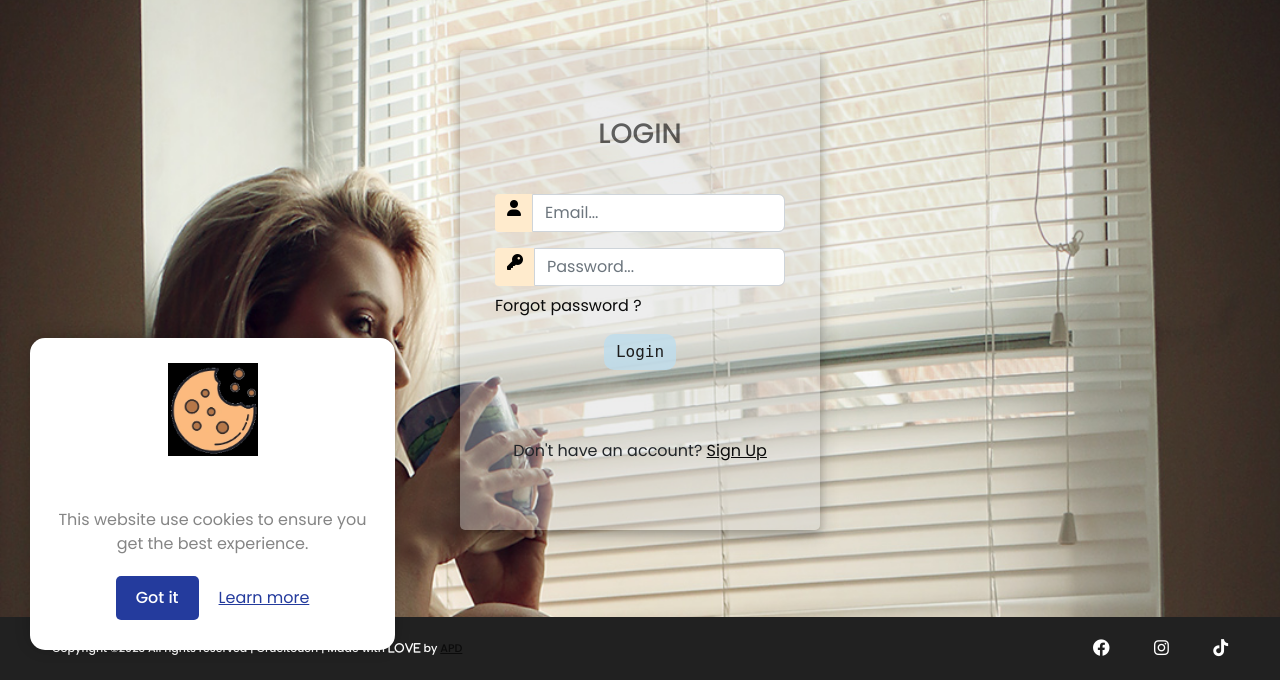
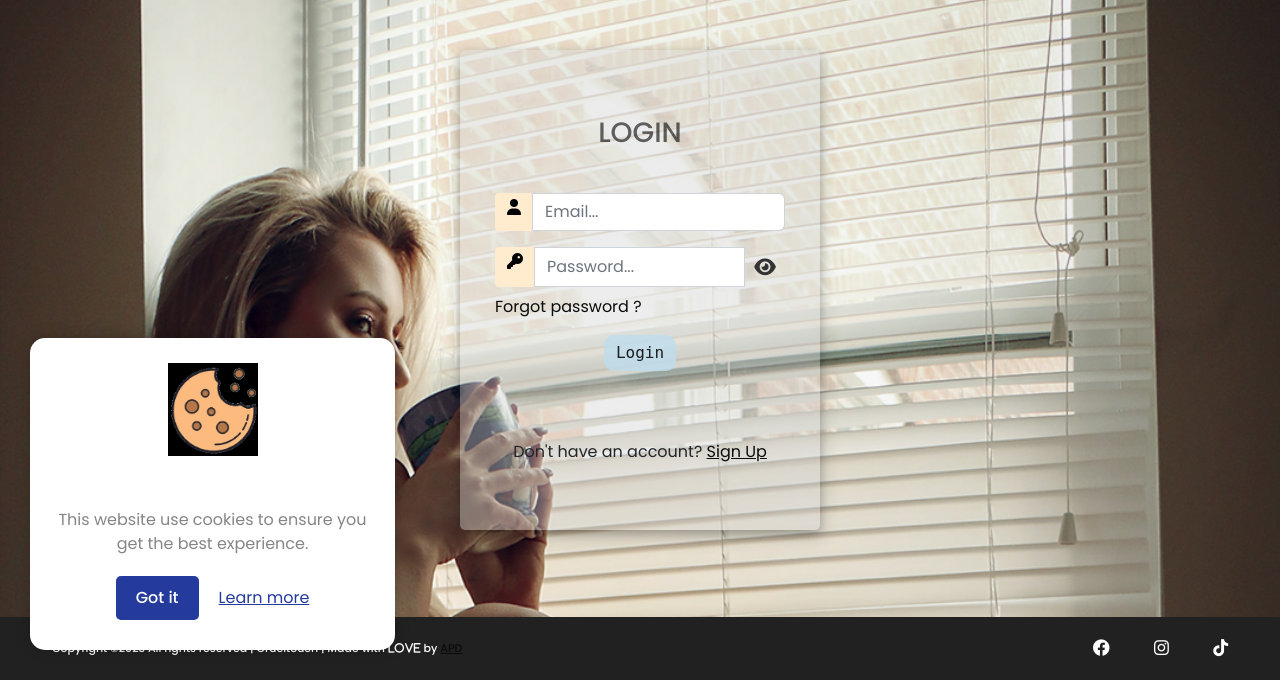
Before and after one commit to adamspd/crueltouch, a Django app: page /client/login/ in a window 1280 px wide. Shown: the part 120-800 px from the top of the page. Run offline with Django 4.2, Linux system fonts and the light colour scheme; some libraries are stand-ins or nearby versions.

Commit message:
On login, user can see their password if needed

```diff
--- a/static/client/css/registers.css
+++ b/static/client/css/registers.css
@@ -134,3 +134,30 @@ a{
     margin-left: 5px;
     margin-right: 5px;
 }
+
+#toggle-password {
+  display: flex;
+  align-items: center;
+  justify-content: center;
+  position: relative;
+  cursor: pointer;
+  border: none;
+  background: none;
+  padding: 0;
+  margin: 0;
+  width: 40px;
+  height: 40px;
+}
+
+#toggle-password:focus {
+  outline: none;
+}
+
+#toggle-password i {
+  position: absolute;
+  top: 50%;
+  left: 50%;
+  transform: translate(-50%, -50%);
+  font-size: 1.2rem;
+  color: #333;
+}
--- a/templates/client/login_registration/login.html
+++ b/templates/client/login_registration/login.html
@@ -36,8 +36,11 @@
                                     <i class="fa fa-key" aria-hidden="true"></i>
                                 </span>
                             </div>
-                            <input type="password" name="password" placeholder="{% trans 'Password' %}..."
+                            <input type="password" name="password" id="password" placeholder="{% trans 'Password' %}..."
                                    class="form-control">
+                            <button type="button" id="toggle-password" aria-label="Toggle password visibility">
+                                <i class="fas fa-eye"></i>
+                            </button>
                         </div>
                         <div class="input-group mb-2">
                             <div><a href="{% url 'reset_password' %}"
@@ -78,3 +81,25 @@
         </div>
     </div>
 {% endblock body %}
+
+{% block customJS %}
+    <script>
+        const passwordInput = document.getElementById('password');
+        const togglePasswordButton = document.getElementById('toggle-password');
+
+        togglePasswordButton.addEventListener('click', () => {
+            const type = passwordInput.getAttribute('type') === 'password' ? 'text' : 'password';
+            passwordInput.setAttribute('type', type);
+
+            if (type === 'password') {
+                togglePasswordButton.setAttribute('aria-label', 'Show password');
+                togglePasswordButton.querySelector('i').classList.remove('fa-eye-slash');
+                togglePasswordButton.querySelector('i').classList.add('fa-eye');
+            } else {
+                togglePasswordButton.setAttribute('aria-label', 'Hide password');
+                togglePasswordButton.querySelector('i').classList.remove('fa-eye');
+                togglePasswordButton.querySelector('i').classList.add('fa-eye-slash');
+            }
+        });
+    </script>
+{% endblock %}
```
